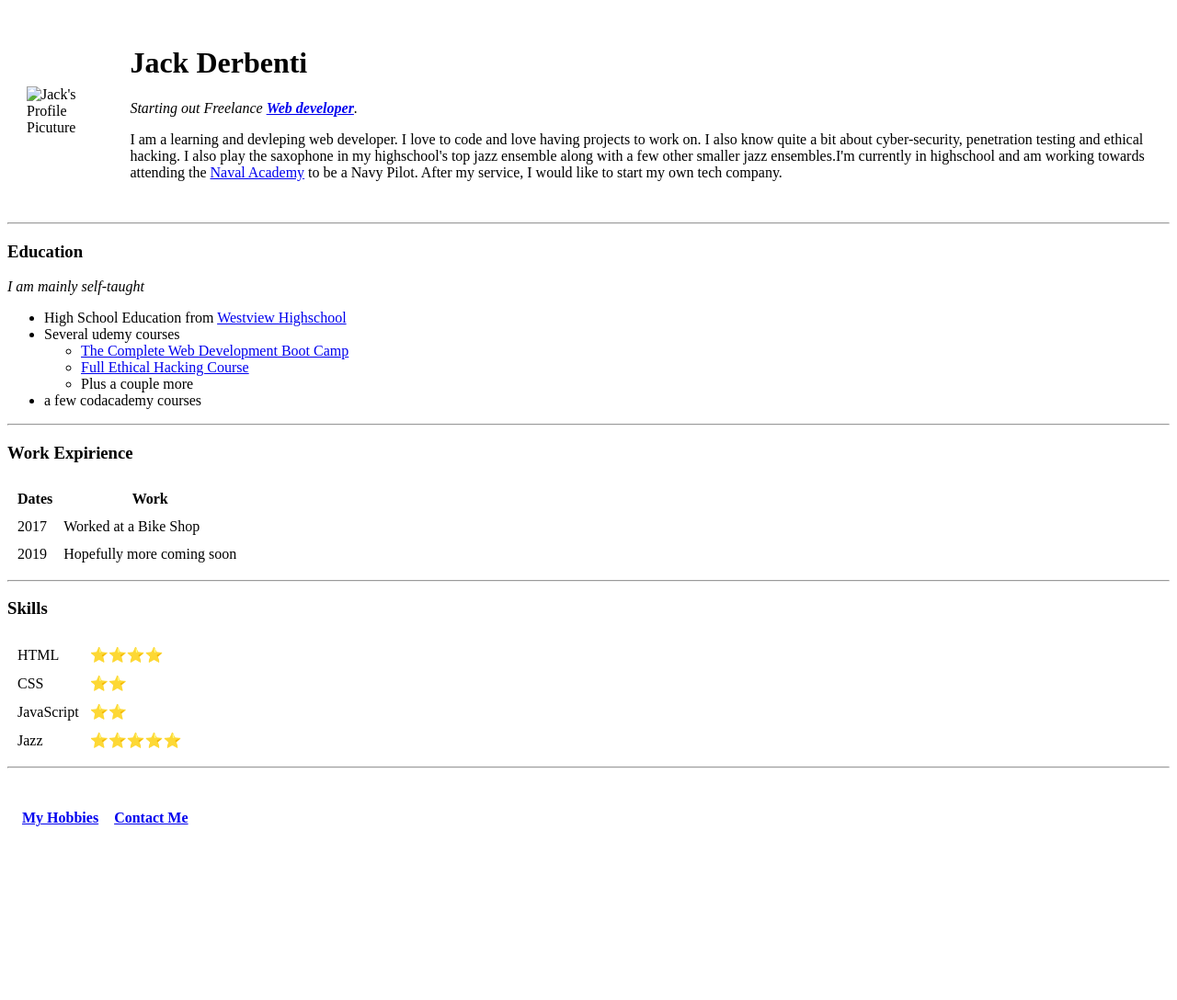
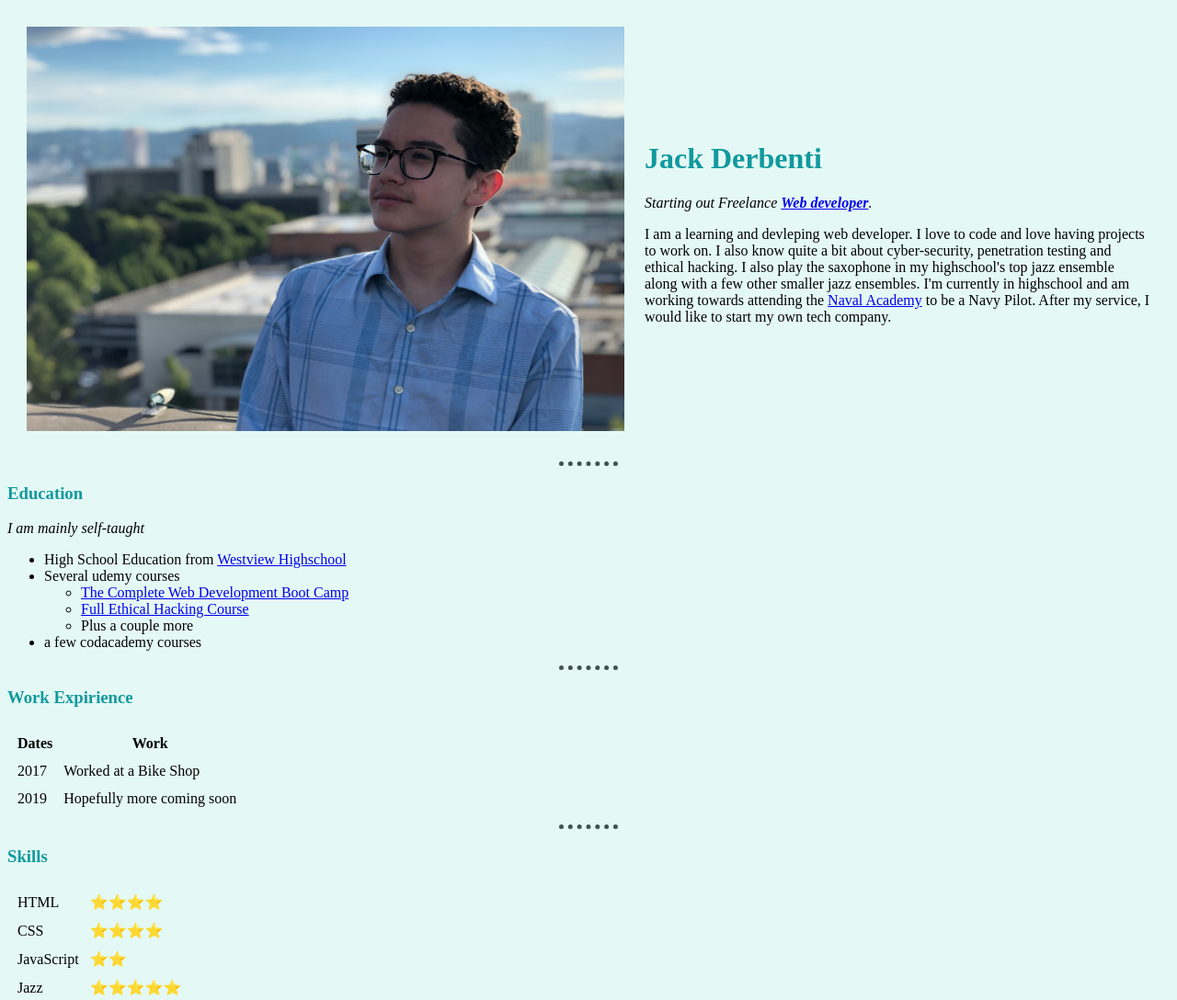
Before and after one commit to jackd152/cv, a plain HTML site: page index.html in a window 1280 px wide. Shown: the top 1088 px of the page at 92% size. Before the commit the page ends 945 px from the top, so only its background shows below. Drawn offline with Linux system fonts and the light colour scheme; files that its build step writes are made by us from their sources.

Commit message:
Add files via upload

```diff
--- a/index.html
+++ b/index.html
@@ -5,18 +5,18 @@
   <meta charset="utf-8">
   <title>Jack's Personal Site</title>
 </head>
-
+<link rel="stylesheet" href="css/styles.css">
 <body>
   <table cellspacing="20">
     <tr>
-      <td> <img src="images/JacksProfile.jpg" alt="Jack's Profile Picuture" style="width:650px;height:440px;"></td>
+      <td> <img src="JacksProfile.jpg" alt="Jack's Profile Picuture" style="width:650px;height:440px;"></td>
       <td>
         <h1>Jack Derbenti</h1>
 
         <p><em>Starting out Freelance <strong><a href="https://en.wikipedia.org/wiki/Web_developer">Web developer</a></strong>.</em></p>
         <p>I am a learning and devleping web developer. I love to code and love having projects to work on. I also know quite
           a bit about cyber-security, penetration testing and ethical hacking. I also play the saxophone in my highschool's top jazz ensemble along with a few other smaller
-          jazz ensembles.I'm currently in highschool and am working towards attending the <a href="https://www.usna.edu/homepage.php">Naval Academy</a> to be a Navy Pilot.
+          jazz ensembles. I'm currently in highschool and am working towards attending the <a href="https://www.usna.edu/homepage.php">Naval Academy</a> to be a Navy Pilot.
           After my service, I would like to start my own tech company.</p>
       </td>
     </tr>
@@ -61,7 +61,7 @@
     </tr>
     <tr>
       <td>CSS </td>
-      <td>⭐⭐</td>
+      <td>⭐⭐⭐⭐</td>
     </tr>
     <tr>
       <td>JavaScript</td>
@@ -75,8 +75,12 @@
   <hr>
   <table cellspacing="15">
     <tr>
-      <td><h4><a href="Hobbies.html">My Hobbies</a></h4></td>
-      <td><h4><a href="ContactInfo.html">Contact Me</a></h4></td>
+      <td>
+        <h4><a href="Hobbies.html">My Hobbies</a></h4>
+      </td>
+      <td>
+        <h4><a href="ContactInfo.html">Contact Me</a></h4>
+      </td>
     </tr>
   </table>
 
```
